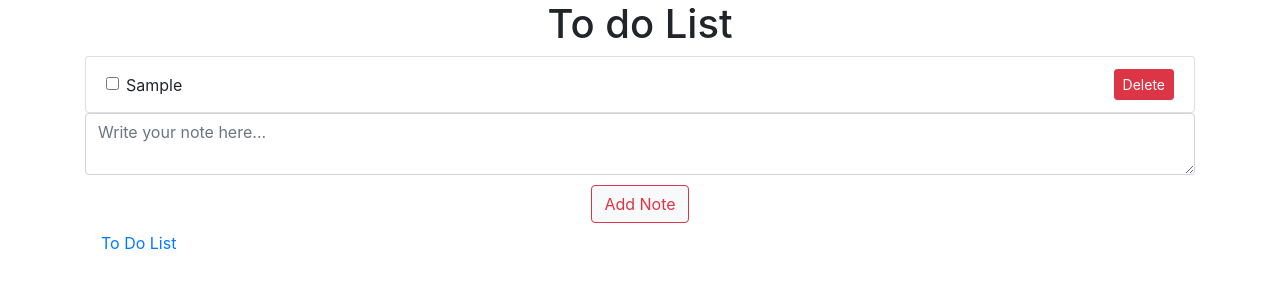
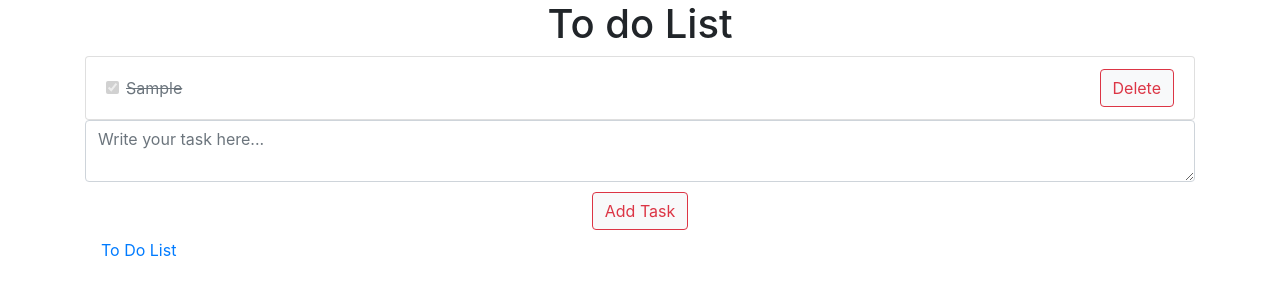
Before and after one commit to B0rislava/hello-kitty, a Flask app: page /to-do-list in a window 1280 px wide. Shown: the part 56-356 px from the top of the page. Run offline with Flask 3, Linux system fonts and the light colour scheme; a user stored in the database is signed in; tables that the repository leaves empty hold one stand-in row (values such as "Sample post"); some libraries are stand-ins or nearby versions.

Commit message:
add task completion feature to notes, update templates and views

```diff
--- a/website/models.py
+++ b/website/models.py
@@ -11,6 +11,7 @@ class User(db.Model, UserMixin):
 
 class Note(db.Model):
     id = db.Column(db.Integer, primary_key=True)
-    data = db.Column(db.String(10000))
+    data = db.Column(db.String(10000))  # Field for note content
     date = db.Column(db.DateTime(timezone=True), default=func.now())
-    user_id = db.Column(db.Integer, db.ForeignKey('user.id'))
+    completed = db.Column(db.Boolean, default=False)  # Field to track completion
+    user_id = db.Column(db.Integer, db.ForeignKey('user.id'))  # Foreign key to User model
--- a/website/templates/to_do_list.html
+++ b/website/templates/to_do_list.html
@@ -8,23 +8,30 @@
     {% for note in user.notes %}
     <li class="list-group-item d-flex justify-content-between align-items-center">
         <div class="form-check">
-            <input class="form-check-input" type="checkbox" id="note-{{ note.id }}" {% if note.completed %}checked{% endif %}>
-            <label class="form-check-label" for="note-{{ note.id }}">
-                {{ note.data }}
-            </label>
+            <form method="POST" action="{{ url_for('views.update_note', note_id=note.id) }}" style="display: inline;">
+                <input class="form-check-input" type="checkbox" id="note-{{ note.id }}" {% if note.completed %}checked disabled{% endif %}
+                       onchange="this.form.submit()"> <!-- Submit form when checkbox is toggled -->
+                <label class="form-check-label" for="note-{{ note.id }}">
+                    {% if note.completed %}
+                    <s>{{ note.data }}</s> <!-- Strike-through for completed tasks -->
+                    {% else %}
+                    {{ note.data }}
+                    {% endif %}
+                </label>
+            </form>
         </div>
         <div>
             <form method="POST" action="{{ url_for('views.delete_note', note_id=note.id) }}" style="display: inline;">
-                <button type="submit" class="btn btn-danger btn-sm">Delete</button>
+                <button type="submit" class="btn btn-light text-danger border border-danger">Delete</button>
             </form>
         </div>
     </li>
     {% endfor %}
 </ul>
 <form method="POST">
-  <textarea name="note" id="note" class="form-control" placeholder="Write your note here..."></textarea>
+  <textarea name="note" id="note" class="form-control" placeholder="Write your task here..."></textarea>
   <div align="center" style="margin-top: 10px;">
-    <button type="submit" class="btn btn-light text-danger border border-danger">Add Note</button>
+    <button type="submit" class="btn btn-light text-danger border border-danger">Add Task</button>
   </div>
 </form>
 <a class="nav-item nav-link" id="toDoList" href="/to-do-list">To Do List</a>
--- a/website/views.py
+++ b/website/views.py
@@ -36,3 +36,18 @@ def delete_note(note_id):
     else:
         flash('Note not found or unauthorized action.', category='error')
     return redirect(url_for('views.to_do_list'))
+
+@views.route('/update-note/<int:note_id>', methods=['POST'])
+@login_required
+def update_note(note_id):
+    note = Note.query.get(note_id)
+    if note and note.user_id == current_user.id:  # Ensure the note belongs to the current user
+        if not note.completed:  # Only allow marking as completed
+            note.completed = True
+            db.session.commit()
+            flash('Task marked as completed!', category='success')
+        else:
+            flash('Completed tasks cannot be undone.', category='error')
+    else:
+        flash('Task not found or unauthorized action.', category='error')
+    return redirect(url_for('views.to_do_list'))
```
Also changed, not shown: instance/database.db (deleted).
